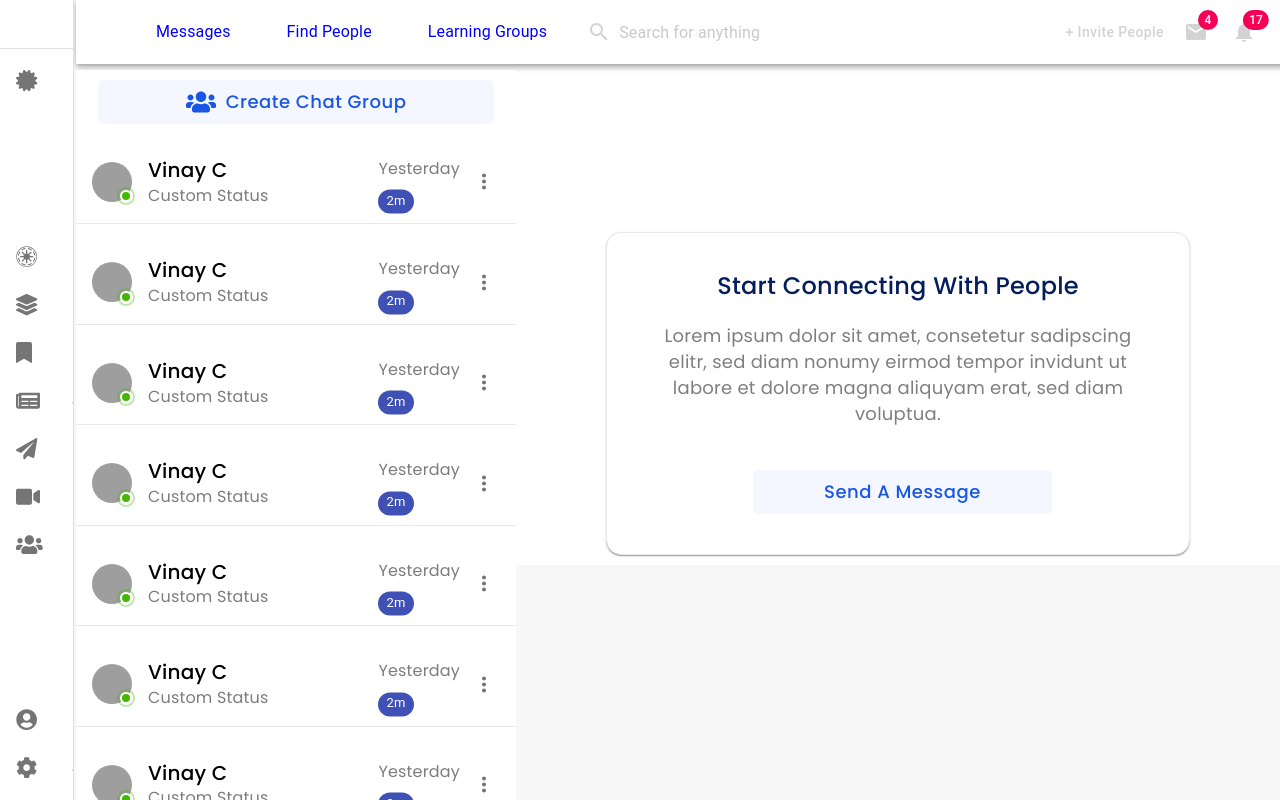
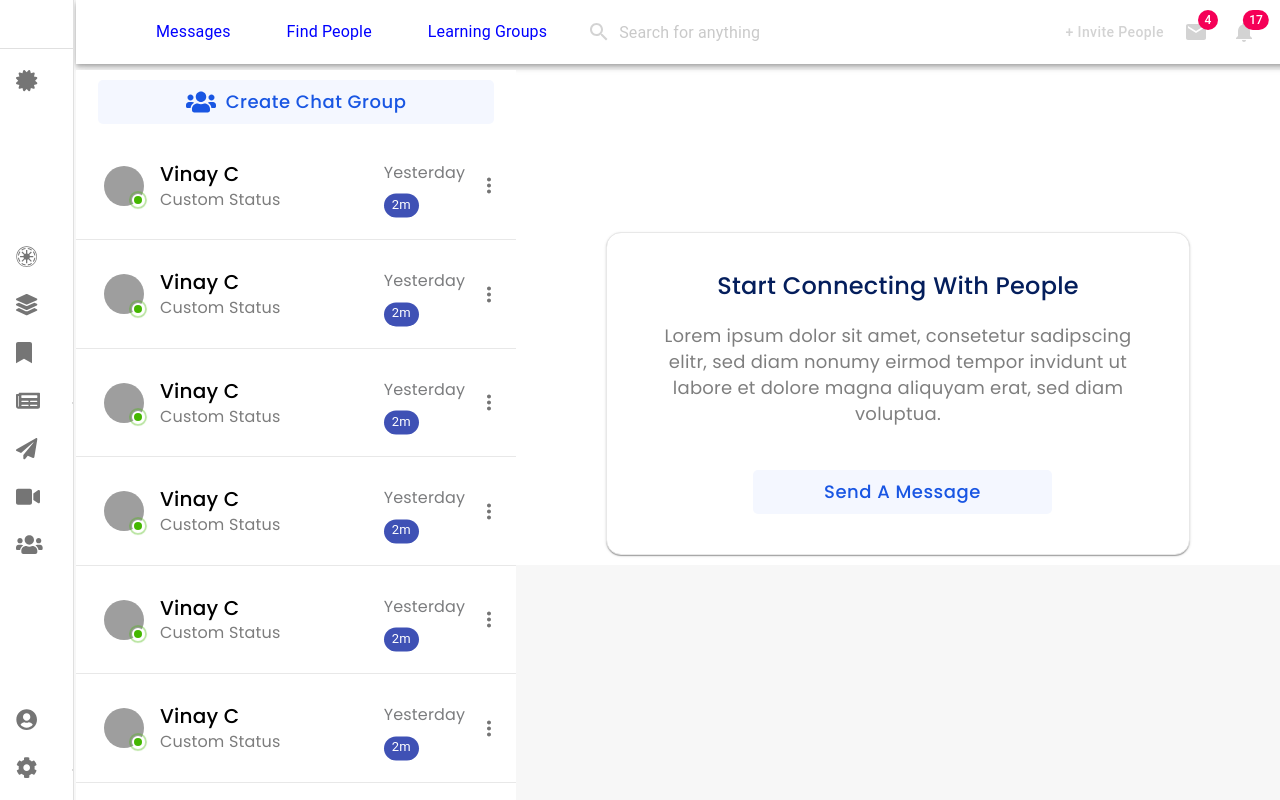
Before and after one commit to 91a447raheem/lms-ui, a React (Create React App) app in the folder byndr-ui/: page /connect/messages in a window 1280 px wide. Built offline with nearby package versions, Linux system fonts and the light colour scheme; grey boxes are pictures that could not be loaded.

Commit message:
1st screen

```diff
--- a/byndr-ui/src/components/Connect/Messages/chatList.js
+++ b/byndr-ui/src/components/Connect/Messages/chatList.js
@@ -90,7 +90,7 @@ export default function ChatList() {
             </Grid>
             {[0, 1, 2, 3, 4, 5, 6, 7, 8].map((value) => {
                 return (
-                    <Grid item sm={12} key={value}>
+                    <Grid item sm={12} key={value} style={{padding:0}} >
                         <ChatCard />
                     </Grid>
                 );
--- a/byndr-ui/src/components/common/Cards/chatCard.js
+++ b/byndr-ui/src/components/common/Cards/chatCard.js
@@ -56,11 +56,16 @@ const StyledBadge = withStyles((theme) => ({
 
 const useStyles = makeStyles((theme) => ({
     root: {
-        width: '100%',
+        width: '95%',
         // maxWidth: 360,
         backgroundColor: theme.palette.background.paper,
         borderBottom: "1px solid #E8E8E8",
+        padding:20,
+        '&:hover': {
+            backgroundColor:"#F7F7F7",
+        },
     },
+
     cardTtitle: {
         textAlign: "left",
         fontFamily: 'Poppins',
@@ -161,6 +166,10 @@ export default function ChatCard() {
                             vertical: 'top',
                             horizontal: 'center',
                         }}
+                        style={{
+                            left: -60,
+                            top:-20
+                        }}
                     >
                         <List component="nav"  >
                             <ListItem button>
```
